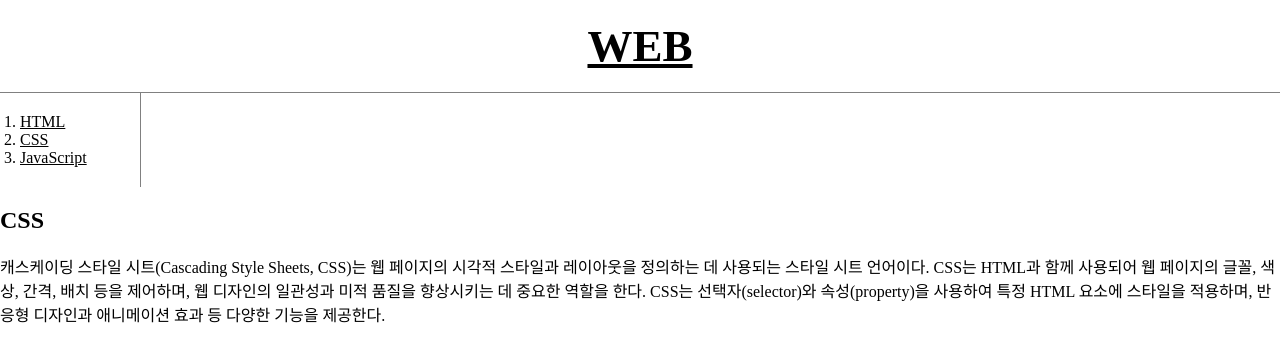
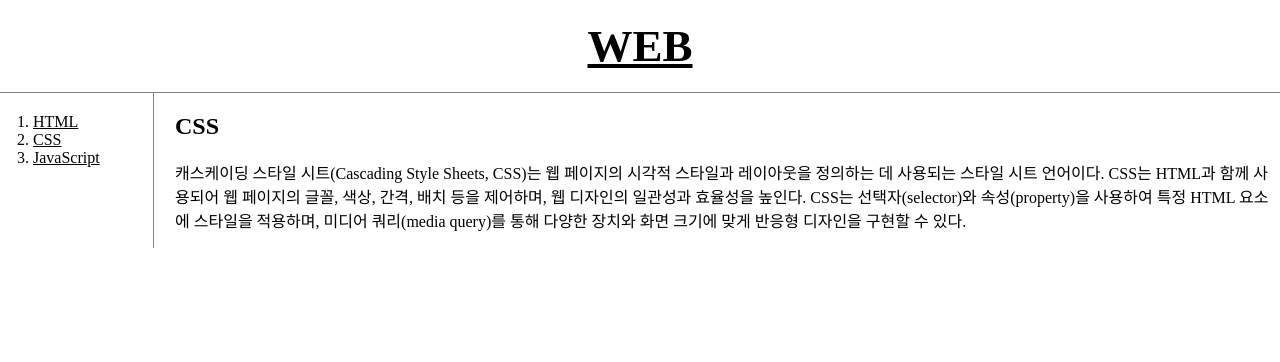
Before and after one commit to efrvyk-debug/001, a plain HTML site: page 2.html in a window 1280 px wide. Drawn offline with Linux system fonts and the light colour scheme.

Commit message:
251030.1743 CSS

```diff
--- a/2.html
+++ b/2.html
@@ -1,20 +1,24 @@
 <!doctype html>
 <html>
 <head>
-    <title>WEB1 - CSS</title>
+  <title>WEB - CSS</title>
   <meta charset="utf-8">
   <link rel="stylesheet" href="style.css">
 </head>
 <body>
   <h1><a href="index.html">WEB</a></h1>
+  <div id="grid">
     <ol>
-        <li><a href="1.html" class="saw">HTML</a></li>
-        <li><a href="2.html" class="saw active" id="active">CSS</a></li>
+      <li><a href="1.html">HTML</a></li>
+      <li><a href="2.html">CSS</a></li>
       <li><a href="3.html">JavaScript</a></li>
     </ol>
+    <div id="article">
         <h2>CSS</h2>
         <p>
-        캐스케이딩 스타일 시트(Cascading Style Sheets, CSS)는 웹 페이지의 시각적 스타일과 레이아웃을 정의하는 데 사용되는 스타일 시트 언어이다. CSS는 HTML과 함께 사용되어 웹 페이지의 글꼴, 색상, 간격, 배치 등을 제어하며, 웹 디자인의 일관성과 미적 품질을 향상시키는 데 중요한 역할을 한다. CSS는 선택자(selector)와 속성(property)을 사용하여 특정 HTML 요소에 스타일을 적용하며, 반응형 디자인과 애니메이션 효과 등 다양한 기능을 제공한다.
+        캐스케이딩 스타일 시트(Cascading Style Sheets, CSS)는 웹 페이지의 시각적 스타일과 레이아웃을 정의하는 데 사용되는 스타일 시트 언어이다. CSS는 HTML과 함께 사용되어 웹 페이지의 글꼴, 색상, 간격, 배치 등을 제어하며, 웹 디자인의 일관성과 효율성을 높인다. CSS는 선택자(selector)와 속성(property)을 사용하여 특정 HTML 요소에 스타일을 적용하며, 미디어 쿼리(media query)를 통해 다양한 장치와 화면 크기에 맞게 반응형 디자인을 구현할 수 있다.
         </p>
+      </div>
+  </div>
   </body>
   </html>
```
Also changed, not shown: 1.html (+5 -2 lines), 3.html (+5 -2 lines), index.html (+5 -1 lines). Lines whose indentation alone changed are shown as unchanged.
